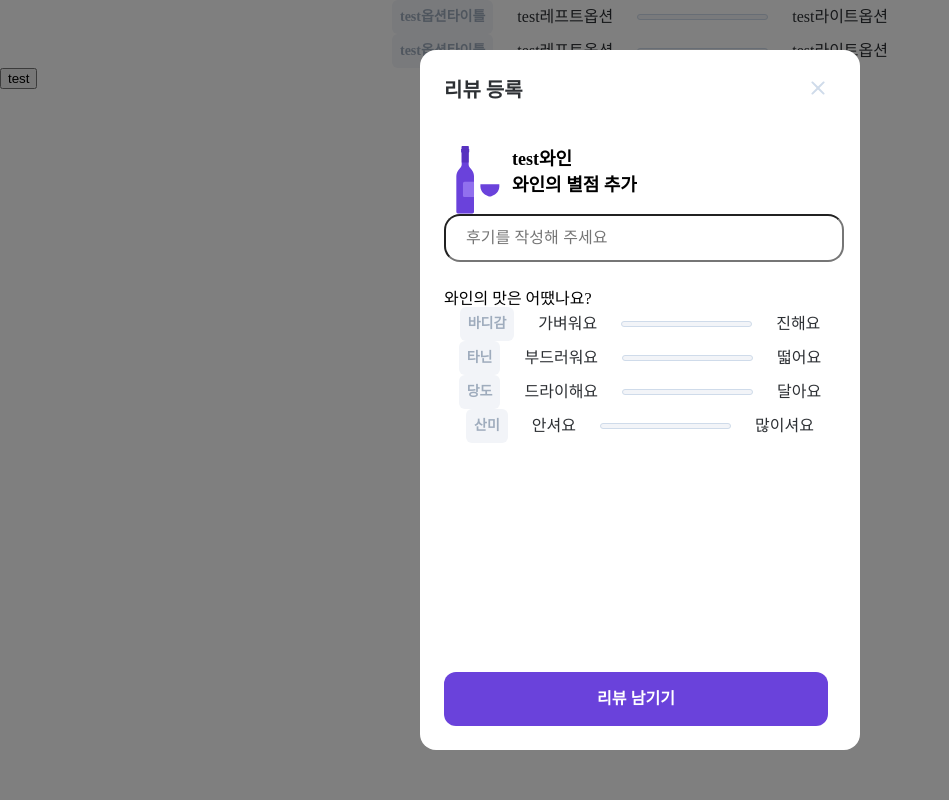
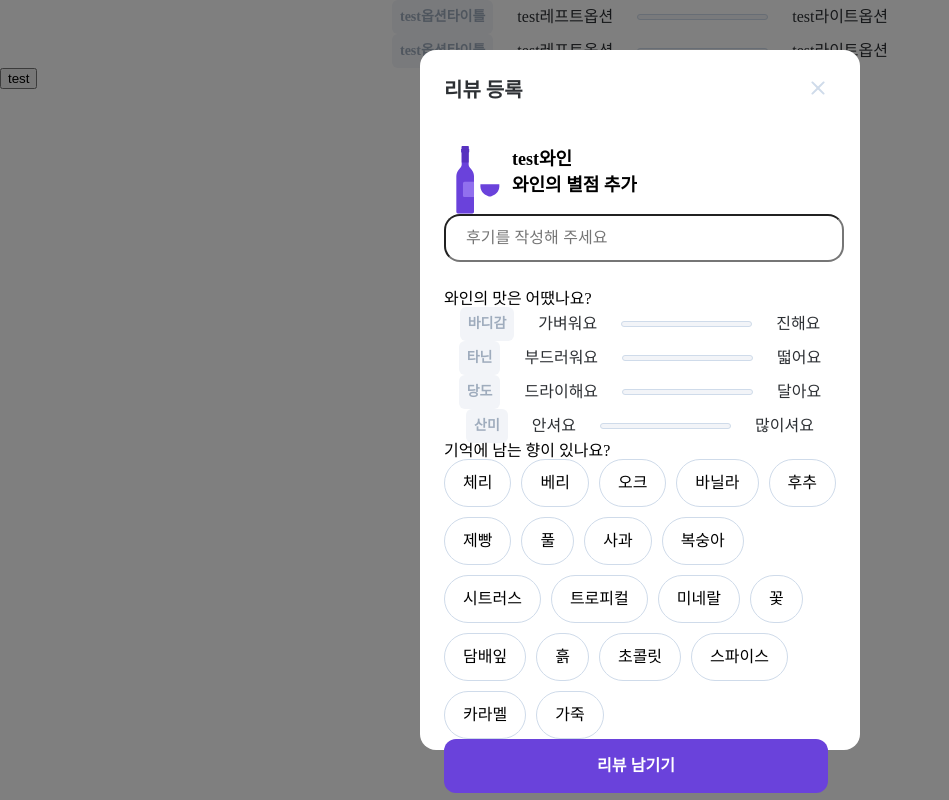
Before and after one commit to ouranos1/Team5-Wine, a Next.js app: page /myprofile in a window 1280 px wide. Both pictures are taken after a click on the button "test". Shown: the whole page, without its empty margins (0-949 px from the left). Built offline with nearby package versions, Linux system fonts and the light colour scheme.

Commit message:
feat : 리뷰모달 컴포넌트 구현
스타일 수정은 필요 아로마 구현 완료 아로마 클릭이벤트 추가 필요

```diff
--- a/src/components/aromatag/AromaTag.scss
+++ b/src/components/aromatag/AromaTag.scss
@@ -1,11 +1,15 @@
 @import '../../styles/Font-Mixins.scss';
 @import '../../styles/ColorList.scss';
 
+.aroma-tag-layer {
+  display: flex;
+  flex-wrap: wrap;
+  gap: 10px;
   .aroma-tag {
     @include font-settings(16, medium, 26);
     border-radius: 100px;
     padding: 10px 18px;
-  border: 1px solid $White;
+    border: 1px solid $Grayscale-200;
     .on {
       color: $White;
       background-color: $Primary-Purple-100;
@@ -14,3 +18,4 @@
       color: $Black;
     }
   }
+}
--- a/src/components/aromatag/AromaTag.tsx
+++ b/src/components/aromatag/AromaTag.tsx
@@ -1,12 +1,34 @@
-import { Aroma } from '@/types/Aroma';
+import { Aroma, AromaName, AromaProps } from '@/types/Aroma';
 import '@/components/aromatag/AromaTag.scss';
+import { createAromaList } from '@/utils/AromaUtils';
 
-export function AromaTag({ name, selected }: Aroma) {
-  return (
-    <div className="aroma-tag">
-      <p className={selected ? 'on' : 'off'}>{name.kor}</p>
-    </div>
-  );
+interface AromaTagProps {
+  list?: AromaProps[];
+  option: string; // view, edit 이를 통해 리뷰등록에 보이는 태그인지 리뷰 목록에서 보이는 보유 태그인지 구분할 예정
+}
+
+export function AromaTag({ list = [], option }: AromaTagProps) {
+  // const aromaTagList = createAromaList(list);
+
+  const renderContent = () => {
+    if (option === 'edit') {
+      return list.map((aroma) => (
+        <p key={aroma.name.eng} className={`aroma-tag ${aroma.selected ? 'on' : 'off'}`}>
+          {aroma.name.kor}
+        </p>
+      ));
+    } else if (option === 'view') {
+      return list
+        .filter((aroma) => aroma.selected)
+        .map((aroma) => (
+          <p key={aroma.name.eng} className={`aroma-tag off`}>
+            {aroma.name.kor}
+          </p>
+        ));
+    }
+  };
+
+  return <div className="aroma-tag-layer">{renderContent()}</div>;
 }
 
 export default AromaTag;
--- a/src/components/modal/modalreview/ModalReview.tsx
+++ b/src/components/modal/modalreview/ModalReview.tsx
@@ -9,6 +9,7 @@ import WineTasteSlide from '@/components/wineTaste/WineTasteSlide';
 import { AromaTag } from '@/components/aromatag/AromaTag';
 import { responseReviewBody } from '@/types/ReviewProps';
 import { useState } from 'react';
+import { createAromaList } from '@/utils/AromaUtils';
 
 interface ModalReviewProps extends ModalProps {
   wineName: string;
@@ -16,17 +17,18 @@ interface ModalReviewProps extends ModalProps {
 }
 
 export function ModalReview({ isModalOpen, closeModal, wineName, ReviewData }: ModalReviewProps) {
+  const aromaList = createAromaList(ReviewData?.aroma.name);
+
   return (
     <div className="modal-layer">
-      {ReviewData ? (
       <BaseModal
         isOpen={isModalOpen}
         onClose={closeModal}
-          title="수정하기"
+        title={ReviewData ? '수정하기' : '리뷰 등록'}
         closeButton={true}
         footerButtons={[
           <button key="1" onClick={closeModal}>
-              수정하기
+            {ReviewData ? '수정하기' : '리뷰 남기기'}
           </button>,
         ]}
         role="review"
@@ -52,57 +54,11 @@ export function ModalReview({ isModalOpen, closeModal, wineName, ReviewData }: M
           </div>
           <div className="wine-aroma">
             {/* <p>와인 향 선택</p> */}
-              {
-                // Aromas.map((Aroma)=> (
-                //   <AromaTag key={Aroma.name} Aroma={Aroma} />
-                // ))
-              }
+            <p>기억에 남는 향이 있나요?</p>
+            <AromaTag option="edit" list={aromaList} />
           </div>
         </div>
       </BaseModal>
-      ) : (
-        <BaseModal
-          isOpen={isModalOpen}
-          onClose={closeModal}
-          title="리뷰 등록"
-          closeButton={true}
-          footerButtons={[
-            <button key="1" onClick={closeModal}>
-              리뷰 남기기
-            </button>,
-          ]}
-          role="review"
-        >
-          <div className="review-content">
-            <div className="review-title">
-              {/* <p>와인이름과 별점 후기용</p> */}
-              <div>
-                <div>
-                  <Image src={wineIcon} alt="와인아이콘" className="wine-icon" />
-                  <div>
-                    <p>{wineName}</p>
-                    <p>와인의 별점 추가</p>
-                  </div>
-                </div>
-                <Input type="email" size="L" placeholder="후기를 작성해 주세요" inputname="" />
-              </div>
-            </div>
-            <div className="wine-taste">
-              {/* <p>와인 맛 슬라이더</p> */}
-              <p>와인의 맛은 어땠나요?</p>
-              <WineTasteSlide />
-            </div>
-            <div className="wine-aroma">
-              {/* <p>와인 향 선택</p> */}
-              {
-                // Aromas.map((Aroma)=> (
-                //   <AromaTag key={Aroma.name} Aroma={Aroma} />
-                // ))
-              }
-            </div>
-          </div>
-        </BaseModal>
-      )}
     </div>
   );
 }
--- a/src/types/Aroma.tsx
+++ b/src/types/Aroma.tsx
@@ -1,6 +1,10 @@
 export type AromaName = 'CHERRY' | 'BERRY' | 'OAK' | 'VANILLA' | 'PEPPER' | 'BAKING' | 'GRASS' | 'APPLE' | 'PEACH' | 'CITRUS' | 'TROPICAL' | 'MINERAL' | 'FLOWER' | 'TOBACCO' | 'EARTH' | 'CHOCOLATE' | 'SPICE' | 'CARAMEL' | 'LEATHER';
 
-export interface Aroma {
+export type Aroma = {
+  name: AromaName[];
+};
+
+export interface AromaProps {
   name: {
     eng: AromaName;
     kor: string;
--- a/src/types/WineProps.tsx
+++ b/src/types/WineProps.tsx
@@ -23,7 +23,7 @@ export interface wineDetailType {
   recentReview: recentReview | null;
   userId: id;
   reviews: [ReviewListType];
-  avgRations: number;
+  avgRatings: number;
 }
 
 export interface winListType {
--- a/src/utils/aromautils.ts
+++ b/src/utils/aromautils.ts
@@ -1,16 +1,20 @@
-import { Aroma, AromaLabels, AromaName } from '@/types/Aroma';
+import { AromaProps, AromaLabels, AromaName } from '@/types/Aroma';
 
-export const createAromaObjects = (): Aroma[] => {
-  return Object.keys(AromaLabels).map((key) => {
-    const aromaName = key as AromaName;
-    return {
-      name: {
-        eng: aromaName,
-        kor: AromaLabels[aromaName],
-      },
-      selected: false, // 초기에는 선택되지 않은 상태
-    };
-  });
-};
-
-export const aromaArray = createAromaObjects();
+export function createAromaList(selectedAromas: AromaName[] = []): AromaProps[] {
+  return Object.entries(AromaLabels).map(([eng, kor]) => ({
+    name: {
+      eng: eng as AromaName,
+      kor: kor,
+    },
+    selected: selectedAromas.includes(eng as AromaName),
+  }));
+}
+/*
+{
+  name {
+    eng : "cherry",
+    kor : "체리",
+  }
+    selected : false,
+}
+*/
```
Also changed, not shown: src/types/ReviewProps.tsx (+67 -67 lines). Lines whose indentation alone changed are shown as unchanged.
